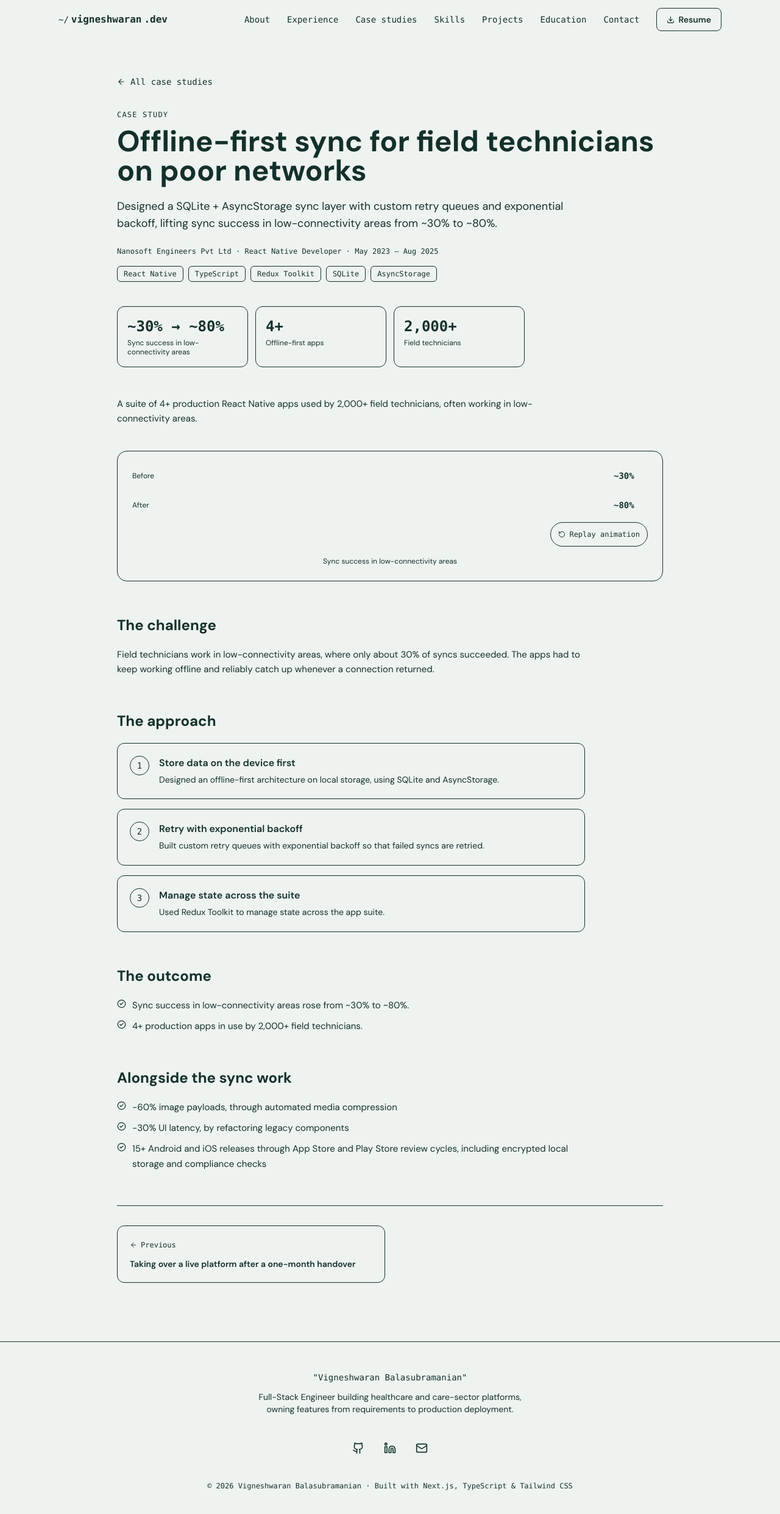
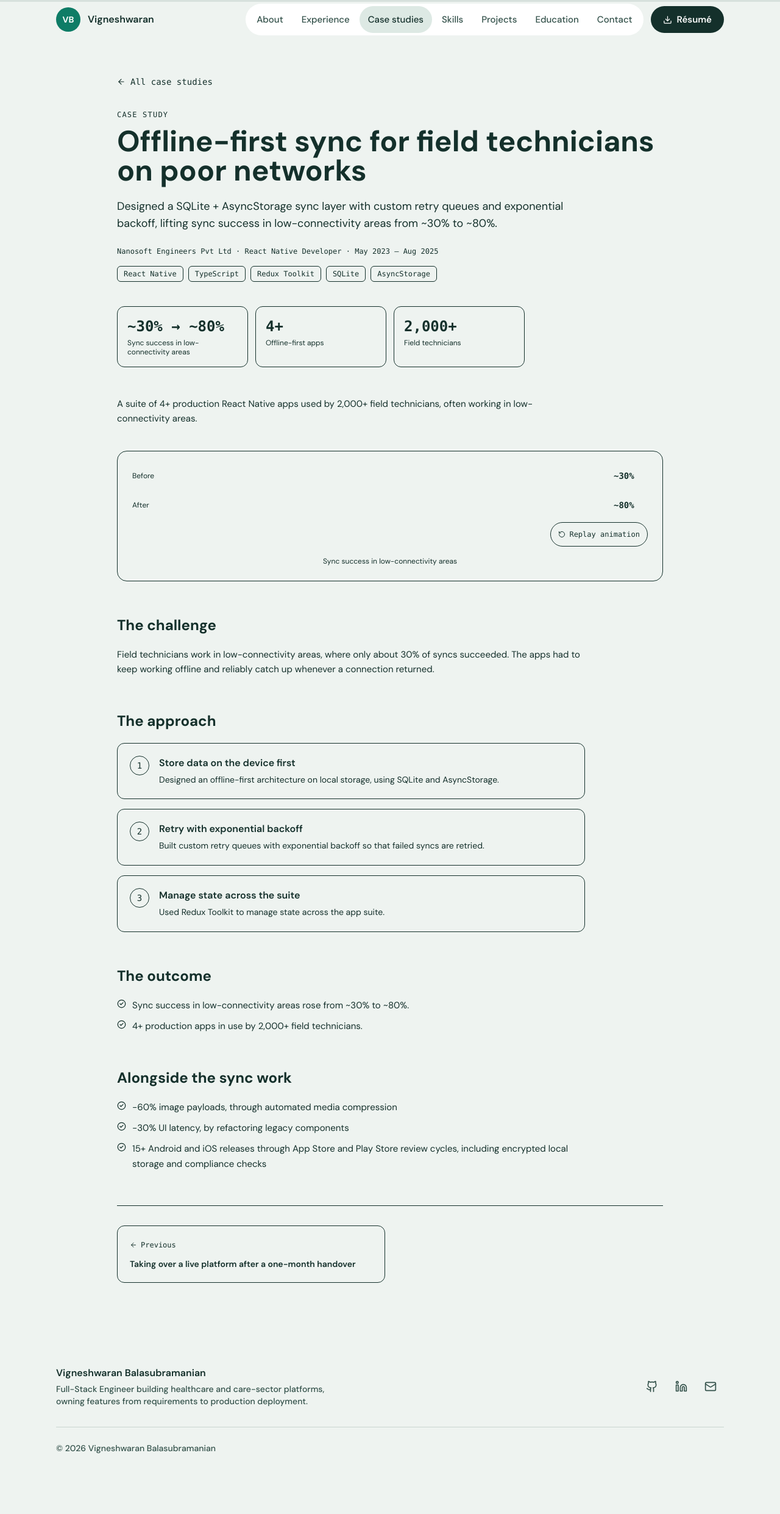
Before and after one commit to Bv2124/Portfolio, a Next.js app: page /case-studies/offline-first-field-sync/ in a window 1280 px wide. Shown: the top 2482 px of the page at 61% size. After the commit the page ends 2424 px from the top, so only its background shows below. Built offline with nearby package versions, Linux system fonts and the light colour scheme.

Commit message:
feat(chrome): restyle navigation, footer and progress bar
- Initials avatar logo, links in a white rounded track with a tint pill that
  still slides between sections; drawer stays outside <header>
- Footer: name, bio, three icon links, one copyright line
- Progress bar: solid accent

```diff
--- a/src/components/layout/Footer.tsx
+++ b/src/components/layout/Footer.tsx
@@ -7,18 +7,19 @@ import type { Personal } from '@/lib/schema'
 type FooterPersonal = Pick<Personal, 'name' | 'footerBio' | 'github' | 'linkedin' | 'email' | 'sourceRepo'>
 
 const ICON_LINK =
-  'inline-flex h-11 w-11 items-center justify-center text-muted hover:text-slate-200 transition-colors'
+  'inline-flex h-11 w-11 items-center justify-center rounded-full text-ink-soft transition-colors hover:bg-tint hover:text-ink'
 
 export default function Footer({ personal }: { personal: FooterPersonal }) {
   return (
-    <footer className="bg-slate-900/60 border-t border-slate-800 py-12 px-4">
-      <div className="max-w-6xl mx-auto text-center">
-        <p className="font-mono text-sm text-muted mb-3">
-          <span className="text-emerald-400">&quot;{personal.name}&quot;</span>
-        </p>
-        <p className="text-muted text-sm mb-8 max-w-md mx-auto">{personal.footerBio}</p>
+    <footer className="bg-ground">
+      <div className="container-page py-10">
+        <div className="flex flex-wrap items-center justify-between gap-x-10 gap-y-4">
+          <div className="max-w-md">
+            <p className="font-semibold text-ink">{personal.name}</p>
+            <p className="meta mt-1">{personal.footerBio}</p>
+          </div>
 
-        <div className="flex justify-center gap-2 mb-8">
+          <div className="flex items-center gap-1">
             <a href={personal.github} target="_blank" rel="noreferrer" className={ICON_LINK} aria-label="GitHub">
               <Github size={20} aria-hidden="true" />
             </a>
@@ -29,9 +30,10 @@ export default function Footer({ personal }: { personal: FooterPersonal }) {
               <Mail size={20} aria-hidden="true" />
             </a>
           </div>
+        </div>
 
-        <p className="text-muted text-xs font-mono">
-          © <CurrentYear fallback={BUILD_NOW.getFullYear()} /> {personal.name} &middot; Built with Next.js, TypeScript &amp; Tailwind CSS
+        <p className="meta mt-8 border-t border-line pt-6">
+          © <CurrentYear fallback={BUILD_NOW.getFullYear()} /> {personal.name}
           {personal.sourceRepo && (
             <>
               {' '}&middot;{' '}
@@ -39,7 +41,7 @@ export default function Footer({ personal }: { personal: FooterPersonal }) {
                 href={personal.sourceRepo}
                 target="_blank"
                 rel="noopener noreferrer"
-                className="text-slate-300 underline underline-offset-4 hover:text-white"
+                className="underline underline-offset-4 hover:text-ink"
               >
                 View source
               </a>
--- a/src/components/layout/Navbar.tsx
+++ b/src/components/layout/Navbar.tsx
@@ -114,36 +114,39 @@ export default function Navbar({ personal, notFound = false }: NavbarProps) {
   }
 
   const headerStyle = scrolled
-    ? 'bg-slate-950/80 backdrop-blur-md border-slate-800/80 shadow-xl shadow-slate-950/60'
+    ? 'bg-ground/85 backdrop-blur-md border-line'
     : 'bg-transparent border-transparent'
+
+  // "Vigneshwaran Balasubramanian" -> "VB"
+  const initials = personal.name.split(/\s+/).map(word => word[0]).join('').slice(0, 2).toUpperCase()
 
   return (
     <>
-    <header className={`site-header fixed top-0 w-full z-50 border-b transition-[background-color,border-color,box-shadow] duration-300 ${headerStyle}`}>
-      <nav aria-label="Primary" className="max-w-6xl mx-auto px-4 sm:px-6 lg:px-8">
-        <div className="flex justify-between items-center h-16">
+    <header className={`site-header fixed top-0 z-50 w-full border-b transition-[background-color,border-color] duration-300 ${headerStyle}`}>
+      <nav aria-label="Primary" className="container-page">
+        <div className="flex h-16 items-center justify-between">
 
-          {/* Logo */}
+          {/* Logo: an initials avatar and the first name */}
           <Link
             href="/"
             onClick={onLogoClick}
             aria-label={`${personal.name}, home`}
-            className="flex items-center gap-1 group"
+            className="flex min-h-11 items-center gap-3 font-semibold text-ink"
           >
-            <span aria-hidden="true" className="text-muted font-mono text-sm group-hover:text-slate-300 transition-colors">~/</span>
-            <span aria-hidden="true" className="font-bold text-slate-100 font-mono group-hover:text-white transition-colors">
-              {personal.firstName.toLowerCase()}
+            <span aria-hidden="true" className="flex h-10 w-10 items-center justify-center rounded-full bg-accent text-sm font-bold text-white">
+              {initials}
             </span>
-            <span aria-hidden="true" className="text-blue-400 font-mono font-bold">.dev</span>
+            <span aria-hidden="true">{personal.firstName}</span>
           </Link>
 
-          {/* Desktop links */}
-          <div ref={linksRef} className="relative hidden xl:flex items-center gap-1">
+          {/* Desktop links, in a white track */}
+          <div className="hidden items-center gap-3 xl:flex">
+            <div ref={linksRef} className="relative flex items-center gap-0.5 rounded-full bg-surface p-1">
               {/* Empty, decorative, and hidden by its class until the script has measured where it goes. */}
               <span
                 ref={pillRef}
                 aria-hidden="true"
-              className="nav-pill pointer-events-none absolute left-0 top-0 rounded-lg bg-blue-400/10 opacity-0"
+                className="nav-pill pointer-events-none absolute left-0 top-0 rounded-full bg-tint opacity-0"
               />
               {SECTIONS.map(link => {
                 const current = currentFor(link.id)
@@ -153,21 +156,22 @@ export default function Navbar({ personal, notFound = false }: NavbarProps) {
                     href={`/#${link.id}`}
                     data-nav-id={link.id}
                     aria-current={current}
-                  className={`relative px-3 py-2 rounded-lg text-sm font-mono whitespace-nowrap transition-colors duration-200 ${
-                    current ? 'text-blue-400' : 'text-slate-400 hover:text-slate-100 hover:bg-slate-800/60'
+                    className={`relative flex min-h-11 items-center whitespace-nowrap rounded-full px-3.5 text-[0.9375rem] font-medium transition-colors duration-200 ${
+                      current ? 'text-ink' : 'text-ink-soft hover:text-ink'
                     }`}
                   >
                     {link.label}
                   </Link>
                 )
               })}
+            </div>
             <a
               href={personal.resume}
               download={personal.resumeDownloadName}
-              className="ml-3 flex items-center gap-1.5 px-4 py-2 rounded-lg text-sm font-semibold border border-blue-500/40 text-blue-400 hover:bg-blue-400/10 hover:border-blue-400/60 transition-colors duration-200"
+              className="btn btn-primary min-h-11 whitespace-nowrap px-5 text-[0.9375rem]"
             >
-              <Download size={13} aria-hidden="true" />
-              Resume
+              <Download size={15} aria-hidden="true" />
+              Résumé
             </a>
           </div>
 
@@ -175,7 +179,7 @@ export default function Navbar({ personal, notFound = false }: NavbarProps) {
           <button
             ref={buttonRef}
             type="button"
-            className="xl:hidden h-11 w-11 flex items-center justify-center rounded-lg text-slate-400 hover:text-slate-100 hover:bg-slate-800 transition-colors"
+            className="flex h-11 w-11 items-center justify-center rounded-full bg-surface text-ink transition-colors hover:bg-tint xl:hidden"
             onClick={() => setMenuOpen(o => !o)}
             aria-label="Toggle menu"
             aria-expanded={menuOpen}
@@ -195,31 +199,36 @@ export default function Navbar({ personal, notFound = false }: NavbarProps) {
           <div
             aria-hidden="true"
             onClick={() => closeMenu()}
-            className="fade-in xl:hidden fixed inset-x-0 top-16 bottom-0 z-40 bg-slate-950/60"
+            className="fade-in fixed inset-x-0 bottom-0 top-16 z-40 bg-ink/40 xl:hidden"
           />
           <div
             id={DRAWER_ID}
             ref={drawerRef}
-            className="drawer-in xl:hidden fixed inset-x-0 top-16 z-50 max-h-[calc(100svh-4rem)] overflow-y-auto overscroll-contain bg-slate-900/95 border-b border-slate-800 px-6 pb-6"
+            className="drawer-in fixed inset-x-0 top-16 z-50 max-h-[calc(100svh-4rem)] overflow-y-auto overscroll-contain rounded-b-3xl bg-surface px-5 pb-6 sm:px-8 xl:hidden"
           >
-            {SECTIONS.map(link => (
+            {SECTIONS.map(link => {
+              const current = currentFor(link.id)
+              return (
                 <Link
                   key={link.id}
                   href={`/#${link.id}`}
-                aria-current={currentFor(link.id)}
+                  aria-current={current}
                   onClick={() => closeMenu()}
-                className="flex items-center min-h-12 text-slate-300 hover:text-blue-400 transition-colors font-mono text-sm border-b border-slate-800/50 last:border-0"
+                  className={`flex min-h-14 items-center border-b border-line text-lg last:border-0 ${
+                    current ? 'font-semibold text-accent-ink' : 'font-medium text-ink'
+                  }`}
                 >
                   {link.label}
                 </Link>
-            ))}
+              )
+            })}
             <a
               href={personal.resume}
               download={personal.resumeDownloadName}
-              className="mt-4 flex items-center gap-2 min-h-11 text-blue-400 font-mono text-sm"
+              className="btn btn-primary mt-4 w-full"
             >
-              <Download size={14} aria-hidden="true" />
-              Download Resume
+              <Download size={16} aria-hidden="true" />
+              Download résumé
             </a>
           </div>
         </>
--- a/src/components/layout/ScrollProgressBar.tsx
+++ b/src/components/layout/ScrollProgressBar.tsx
@@ -32,10 +32,10 @@ export default function ScrollProgressBar() {
   }, [])
 
   return (
-    <div aria-hidden="true" className="pointer-events-none fixed top-0 left-0 w-full z-[100] h-[2px] bg-slate-800/60">
+    <div aria-hidden="true" className="pointer-events-none fixed top-0 left-0 w-full z-[100] h-[3px] bg-line/60">
       <div
         ref={barRef}
-        className="h-full origin-left bg-gradient-to-r from-blue-500 via-indigo-500 to-violet-500 transition-transform duration-150 ease-out motion-reduce:transition-none"
+        className="h-full origin-left bg-accent transition-transform duration-150 ease-out motion-reduce:transition-none"
         style={{ transform: 'scaleX(0)' }}
       />
     </div>
```
Lines whose indentation alone changed are shown as unchanged.
